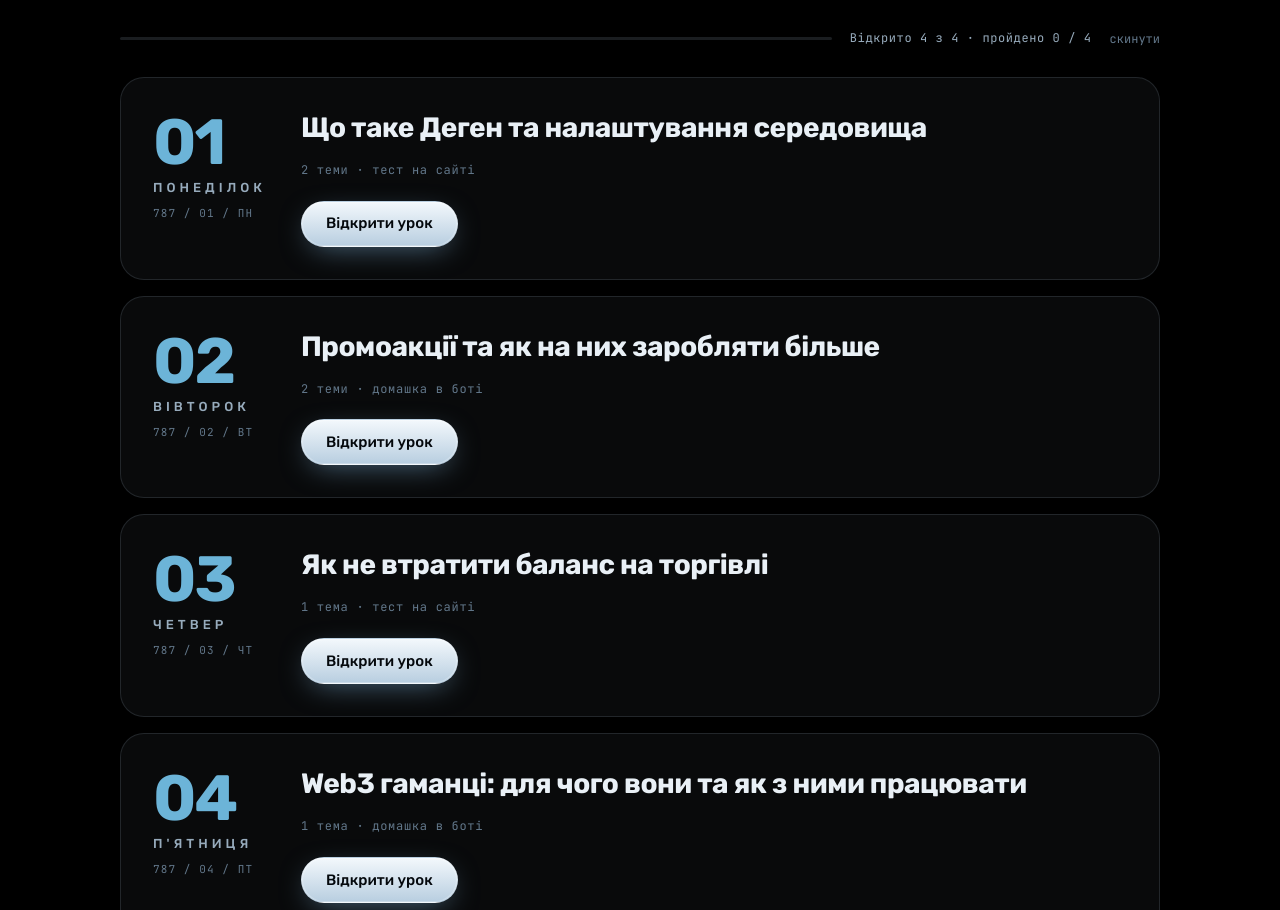
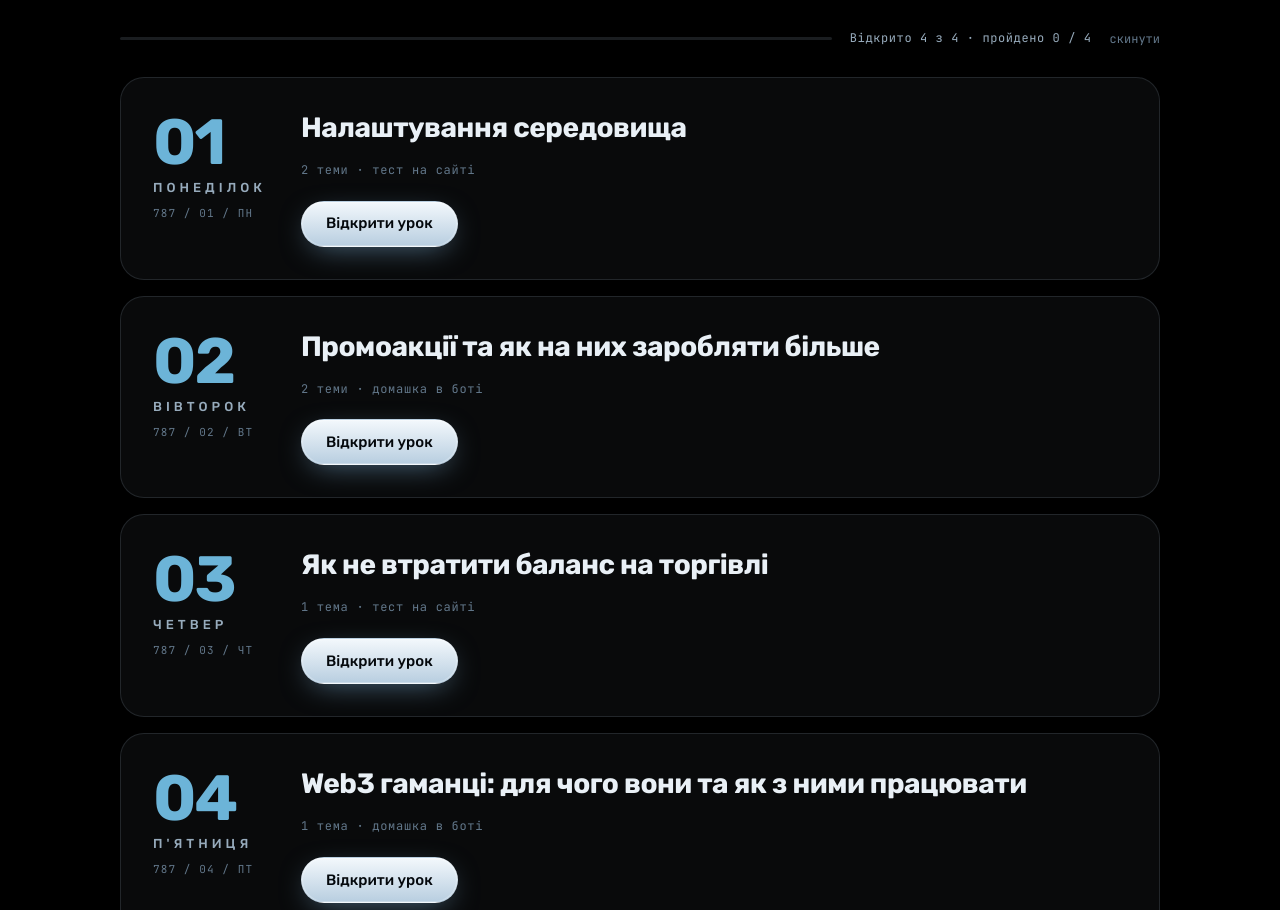
Before and after one commit to dmytro-Mel/degen-plan, a plain HTML site: page index.html in a window 1280 px wide. Shown: the part 873-1783 px from the top of the page. Drawn offline with Linux system fonts and the light colour scheme.

Commit message:
Rename day 1, remove intro article

```diff
--- a/index.html
+++ b/index.html
@@ -356,10 +356,9 @@ window.PLAN = {
   },
   days: [
     { n: 1, weekday: 'Понеділок', ab: 'ПН',
-      title: 'Що таке Деген та налаштування середовища',
+      title: 'Налаштування середовища',
       topics: ['Що таке Крипта та які можливості вона відкриває', 'Пояснення функціоналу біржі та як на ній торгувати'],
       materials: [
-        { kind: 'СТАТТЯ', title: 'Вступ у Деген', url: '' },
         { kind: 'СТАТТЯ', title: 'Налаштування біржі', url: 'https://delicate-pressure-dbc.notion.site/Binance-41d4b61b8e5481f9ac57d829b6ef3d9f' }
       ],
       hw: [], quiz: true },
```
